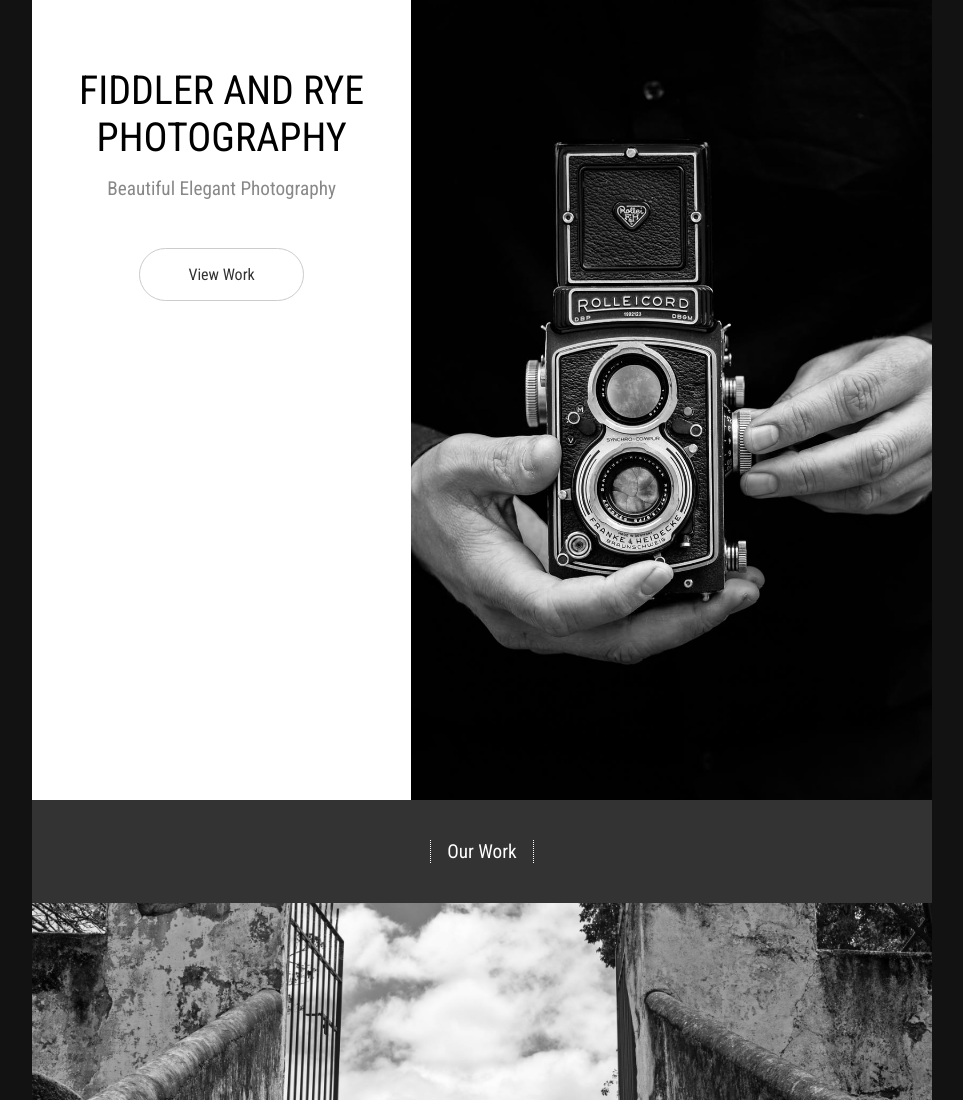
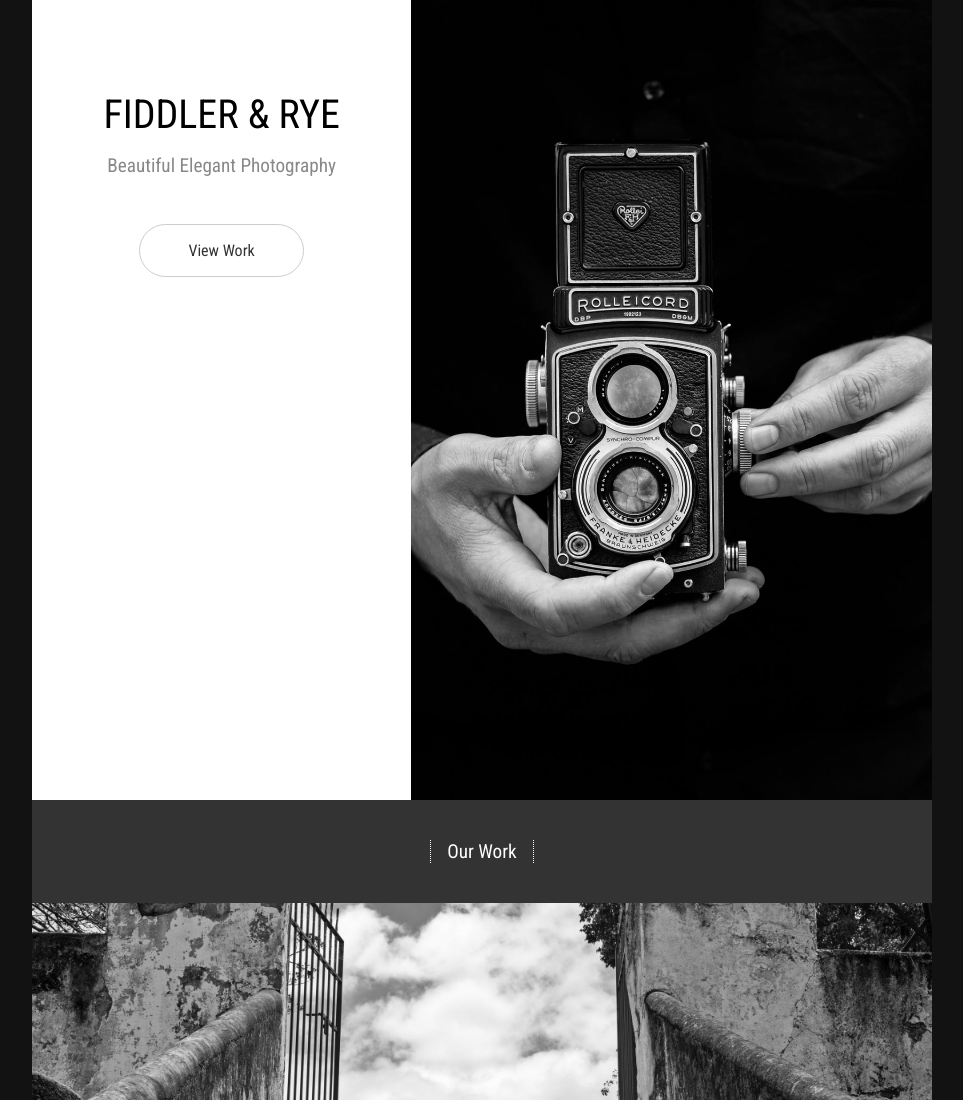
Before and after one commit to MAmaya1/Fiddler-and-Rye, a plain HTML site: page index.html in a window 1280 px wide. Shown: the top 1100 px of the page, without its empty margins (158-1121 px from the left). Drawn offline with nearby package versions, Linux system fonts and the light colour scheme.

Commit message:
Updated index.html

```diff
--- a/index.html
+++ b/index.html
@@ -4,7 +4,7 @@
         <meta charset="UTF-8">
         <meta name="viewport" content="width=device-width, initial-scale=1.0">
         <meta http-equiv="X-UA-Compatible" content="ie=edge">
-        <title>Fiddler and Rye Photography</title>
+        <title>Fiddler & Rye Photography</title>
         <link href="css/style.css" type="text/css" rel="stylesheet">
     </head>
 
@@ -15,7 +15,7 @@
             <div id="landing">
                 <div id="landing-text">
                     <div id="landing-text-inner">
-                        <h1>Fiddler and Rye Photography</h1>
+                        <h1>Fiddler & Rye</h1>
                         <h2>Beautiful Elegant Photography</h2>
                         <a href="#images" class="btn" id="view-work">View Work</a>
                     </div>
```
